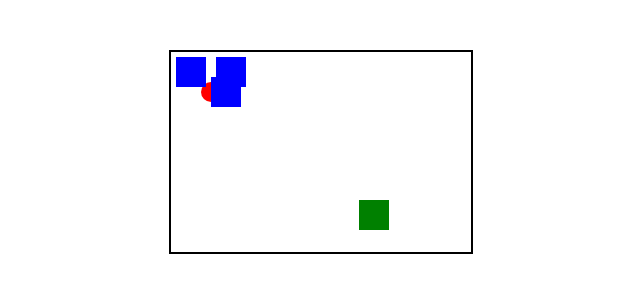
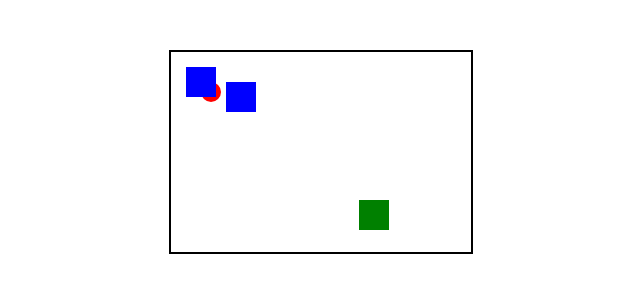
Before and after one commit to FrankBakker69/eindwerk, a plain HTML site: page index.html in a window 1280 px wide. Shown: the whole page, without its empty margins (319-959 px from the left). Drawn offline with Linux system fonts and the light colour scheme.

Commit message:
Update index.html

```diff
--- a/index.html
+++ b/index.html
@@ -12,7 +12,6 @@
         <div id="goal"></div>
         <div class="obstacle"></div>
         <div class="obstacle"></div>
-        <div class="obstacle"></div>
     </div>
 
     <script src="script.js"></script>
```
